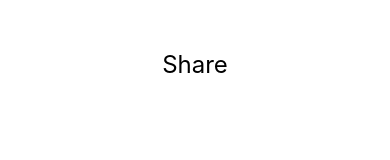
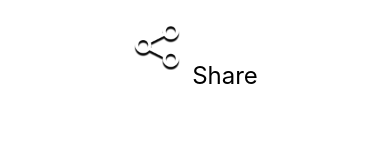
Before and after one commit to m-lcs/share_mobile, a React Native app: screen / in a window 390 px wide. Shown: the top 160 px of the page. Built offline with nearby package versions, Linux system fonts and the light colour scheme.

Commit message:
Update Header.jsx

```diff
--- a/components/Accueil/Header.jsx
+++ b/components/Accueil/Header.jsx
@@ -4,6 +4,7 @@ import { View, Image, Text, StyleSheet } from 'react-native';
 const Header = () => {
   return (
     <View style={styles.header}>
+            <Image source={require('../../assets/share.png')} style={styles.logo} />
       <Text style={styles.title}>Share</Text>
     </View>
   );
```
